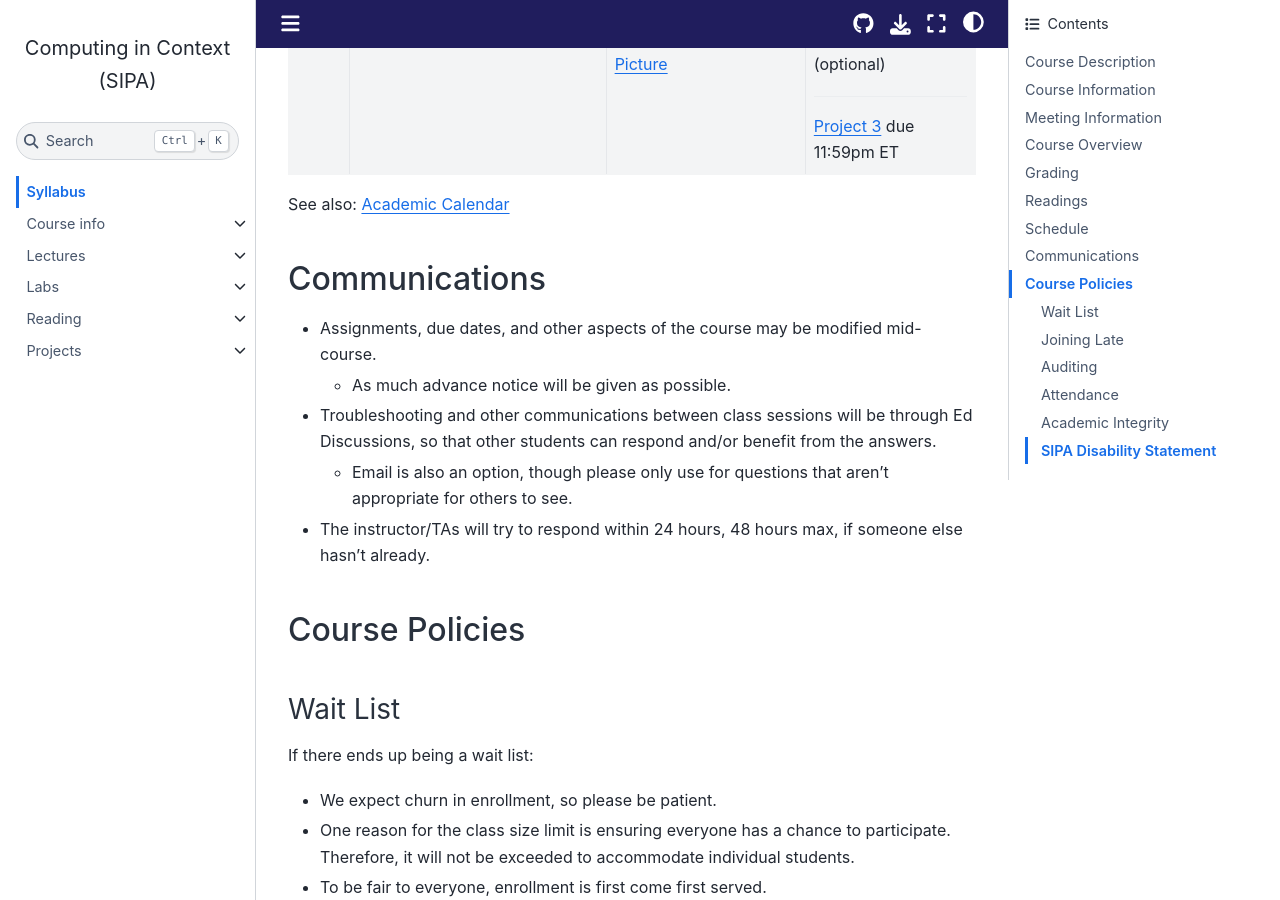
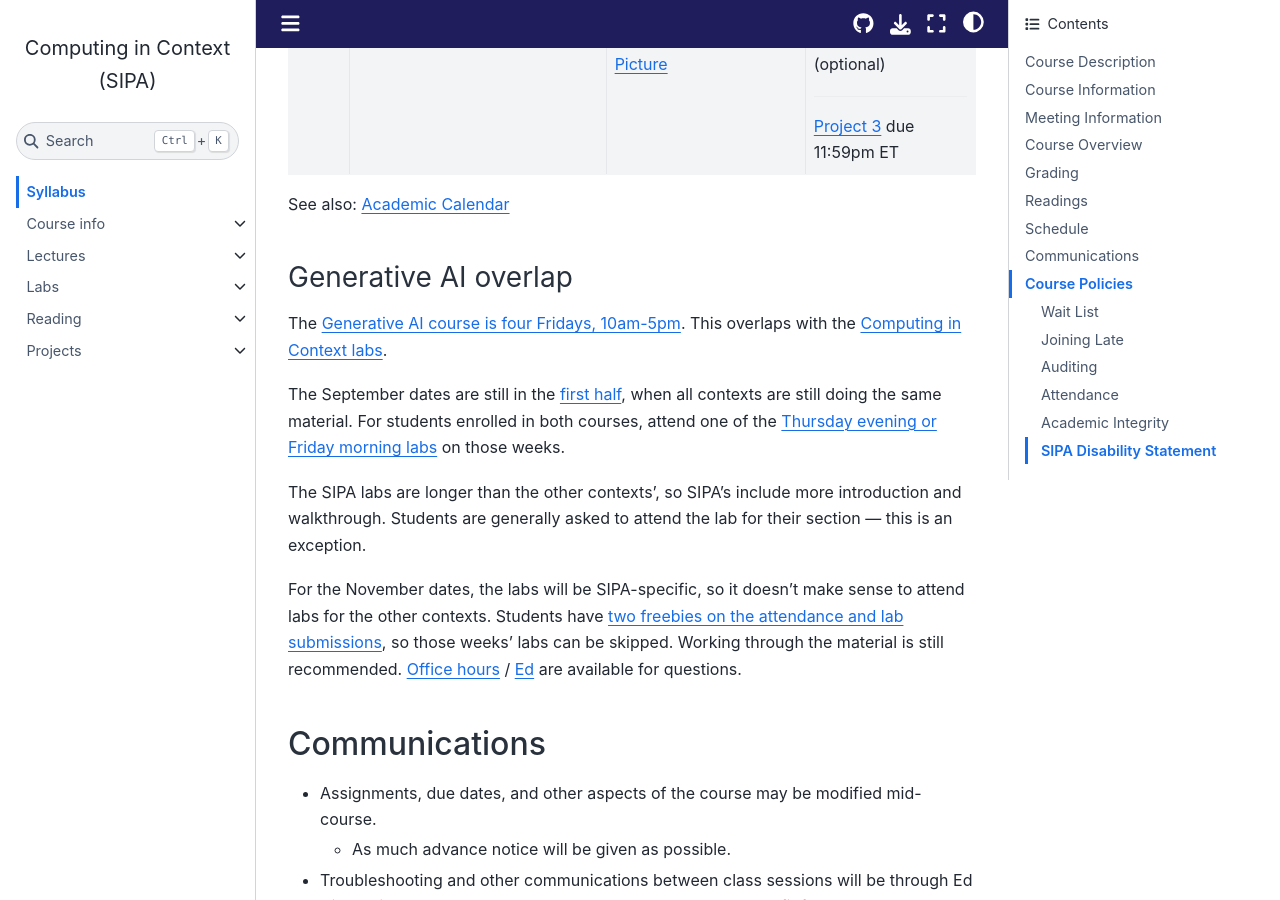
Before and after one commit to afeld/computing-in-context, a Jupyter Book: the page built from index.md, in a window 1280 px wide and 900 px high, scrolled down 6016 px. Built offline with Jupyter Book 1.0.4 settings and Sphinx 7.4.7 and the Sphinx Book theme 1.1.4, drawn with Linux system fonts in a browser that asks for light colours; pages that are not in the unit, such as notebooks, are missing from menus; comment, search, counter and statistics services are not loaded.

Commit message:
add section about Generative AI course overlap

```diff
--- a/index.md
+++ b/index.md
@@ -136,6 +136,16 @@ For weeks 1-7, see [the combined syllabus](https://courseworks2.columbia.edu/cou
 
 See also: [Academic Calendar](https://www.registrar.columbia.edu/event/academic-calendar?acfy=49&acterm=6&acschool=18&keys=&field_event_type1_tid%5B%5D=21&field_event_type1_tid%5B%5D=22&field_event_type1_tid%5B%5D=23)
 
+### Generative AI overlap
+
+The [Generative AI course is four Fridays, 10am-5pm](https://vergil.columbia.edu/vergil/course/20253/105790). This overlaps with the [Computing in Context labs](#meeting-information).
+
+The September dates are still in the [first half](#contexts-and-structure), when all contexts are still doing the same material. For students enrolled in both courses, attend one of the [Thursday evening or Friday morning labs](https://vergil.columbia.edu/vergil/course/20253/20303) on those weeks.
+
+The SIPA labs are longer than the other contexts', so SIPA's include more introduction and walkthrough. Students are generally asked to attend the lab for their section — this is an exception.
+
+For the November dates, the labs will be SIPA-specific, so it doesn't make sense to attend labs for the other contexts. Students have [two freebies on the attendance and lab submissions](#grading), so those weeks' labs can be skipped. Working through the material is still recommended. [Office hours](office_hours.md) / [Ed](https://courseworks2.columbia.edu/courses/226977/external_tools/37606?display=borderless) are available for questions.
+
 ## Communications
 
 - Assignments, due dates, and other aspects of the course may be modified mid-course.
```
